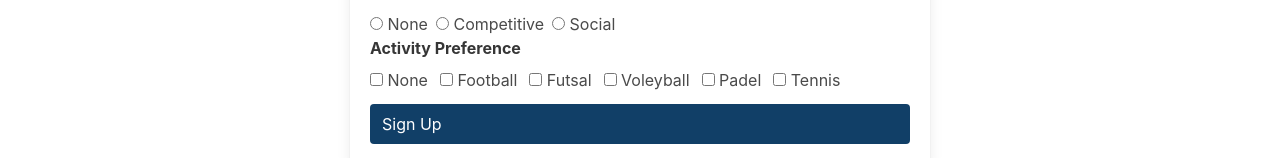
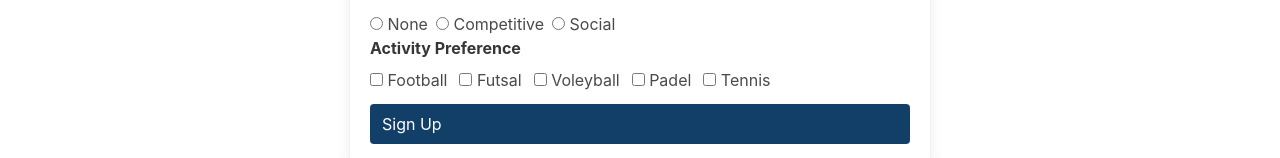
Before and after one commit to Ming-Software/playin-frontend, a React (Vite) app: page /signup in a window 1280 px wide. Shown: the part 713-871 px from the top of the page. Built offline with nearby package versions, Linux system fonts and the light colour scheme.

Commit message:
penso que esta (registo)

```diff
--- a/src/Pages/Signup.tsx
+++ b/src/Pages/Signup.tsx
@@ -64,32 +64,22 @@ export const SignUp = () => {
   const prefActHandler = (data: string) => {
     if (data === "Football") {
       setFootball(data);
-      setErrorFootball(!errorFootball);
+      setErrorFootball(true);
     }
     if (data === "Futsal") {
       setFutsal(data);
-      setErrorFutsal(!errorFutsal);
+      setErrorFutsal(true);
     }
     if (data === "Voleyball") {
       setVoleyball(data);
-      setErrorVoleyball(!errorVoleyball);
+      setErrorVoleyball(true);
     }
     if (data === "Padel") {
       setPadel(data);
-      setErrorPadel(!errorPadel);
+      setErrorPadel(true);
     }
     if (data === "Tennis") {
       setTennis(data);
-      setErrorTennis(!errorTennis);
-    }
-    if (data === "None") {
-      setNone(data);
-
-      setErrorNone(!errorNone);
-      setErrorFootball(true);
-      setErrorFutsal(true);
-      setErrorVoleyball(true);
-      setErrorPadel(true);
       setErrorTennis(true);
     }
   };
@@ -112,12 +102,12 @@ export const SignUp = () => {
     console.log(email);
     console.log(password);
     console.log(confirmPassword);
-    console.log(none);
+    //console.log(none);
     console.log(football);
-    //console.log(futsal);
-    //console.log(voleyball);
-    //console.log(padel);
-    //console.log(tennis);
+    console.log(futsal);
+    console.log(voleyball);
+    console.log(padel);
+    console.log(tennis);
     console.log(competitive);
   };
 
@@ -208,9 +198,6 @@ export const SignUp = () => {
                 <label className="label">Activity Preference</label>
                 <div className="field is-grouped is-grouped-multiline">
                   <p className="control">
-                    <input type="checkbox" value={none} onChange={() => prefActHandler("None")} /> None
-                  </p>
-                  <p className="control">
                     <input type="checkbox" value={football} onChange={() => prefActHandler("Football")} /> Football
                   </p>
                   <p className="control">
```
